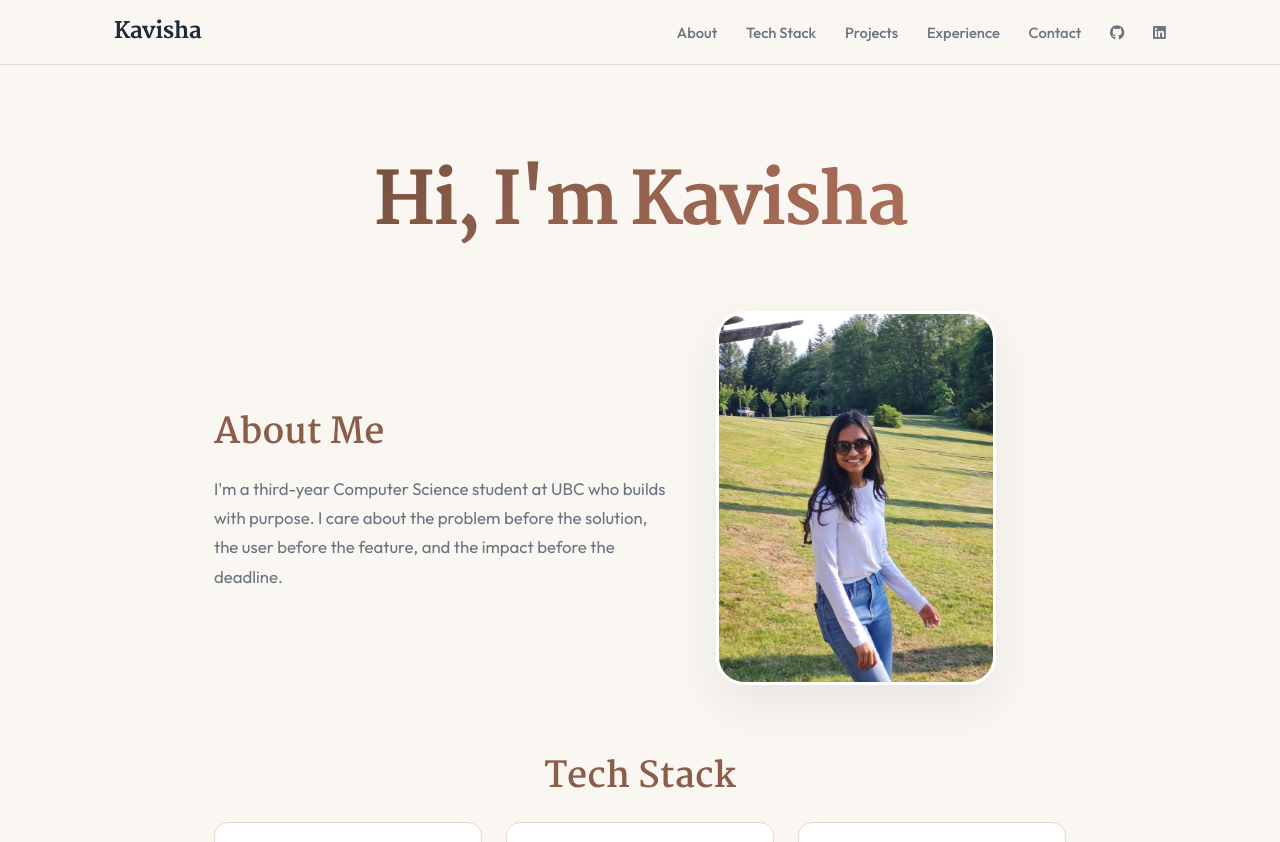
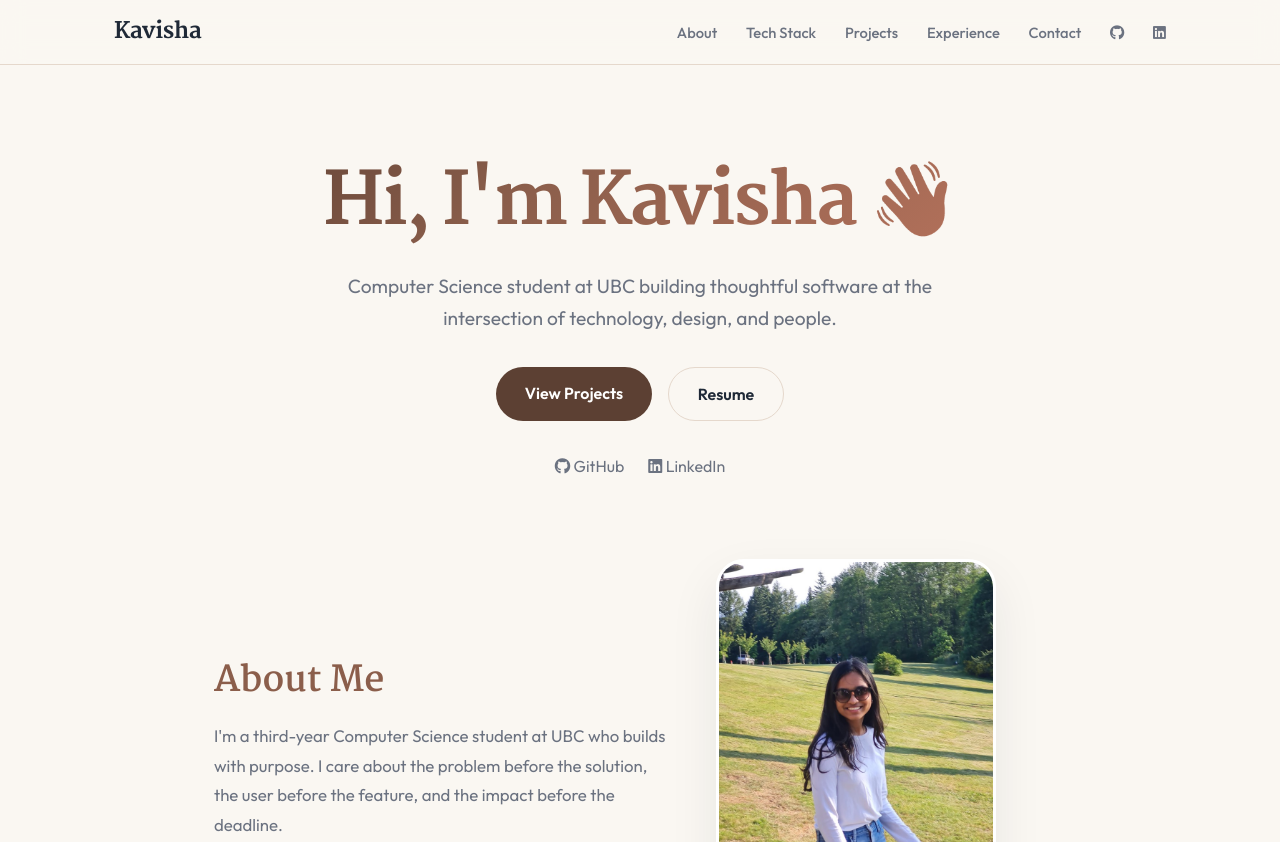
Before and after one commit to Kavisha1141/Personal-Portfolio, a website built with webpack: page tea.html in a window 1280 px wide. Shown: the top 842 px of the page. Built offline with nearby package versions, Linux system fonts and the light colour scheme.

Commit message:
added links

```diff
--- a/css/tea.css
+++ b/css/tea.css
@@ -201,6 +201,56 @@ header h1 {
   background-clip: text;
   letter-spacing: -0.03em;
   animation: fadeInUp 0.8s ease both;
+}
+
+.hero {
+  text-align: center;
+  padding: 6rem 1.5rem 5rem;
+}
+
+.hero-subtitle {
+  max-width: 650px;
+  margin: 1.5rem auto;
+  font-size: 1.2rem;
+  color: var(--text-muted);
+}
+
+.hero-buttons {
+  display: flex;
+  justify-content: center;
+  gap: 1rem;
+  margin: 2rem 0;
+}
+
+.btn {
+  padding: 0.8rem 1.8rem;
+  border-radius: 999px;
+  font-weight: 600;
+  transition: 0.3s ease;
+}
+
+.primary-btn {
+  background: var(--primary);
+  color: white;
+}
+
+.secondary-btn {
+  border: 1px solid var(--border);
+  color: var(--text);
+}
+
+.btn:hover {
+  transform: translateY(-3px);
+}
+
+.hero-links {
+  display: flex;
+  justify-content: center;
+  gap: 1.5rem;
+}
+
+.hero-links a {
+  color: var(--text-muted);
 }
 
 /* ========== Container ========== */
@@ -476,6 +526,25 @@ header h1 {
   color: var(--text-muted);
 }
 
+.project-links {
+  display: flex;
+  gap: 1rem;
+  margin-top: 1.5rem;
+}
+
+.project-links a {
+  padding: 0.5rem 1rem;
+  border-radius: 999px;
+  background: var(--cream);
+  color: var(--primary);
+  font-size: 0.9rem;
+  font-weight: 600;
+}
+
+.project-links a:hover {
+  background: var(--accent-light);
+}
+
 /* Card accent borders */
 .card.chai-accent {
   border-top: 3px solid var(--accent);
--- a/tea.html
+++ b/tea.html
@@ -21,9 +21,10 @@
   <div class="nav-container">
     <div class="nav-logo">Kavisha</div>
 
-    <button class="menu-toggle"  aria-label="Open menu">
-      &#9776;
+    <button class="menu-toggle" aria-label="Open menu">
+      ☰
     </button>
+
     <ul class="nav-links">
       <li><a href="#about">About</a></li>
       <li><a href="#tech">Tech Stack</a></li>
@@ -41,8 +42,32 @@
   </div>
 </nav>
 
-    <header>
-      <h1>Hi, I'm Kavisha</h1>
+    <header class="hero">
+      <h1>Hi, I'm Kavisha 👋</h1>
+
+      <p class="hero-subtitle">
+        Computer Science student at UBC building thoughtful software at the intersection of technology, design, and people.
+      </p>
+
+      <div class="hero-buttons">
+        <a href="#projects" class="btn primary-btn">
+          View Projects
+        </a>
+
+        <a href="Kavisha-Resume.pdf" class="btn secondary-btn" target="_blank">
+          Resume
+        </a>
+      </div>
+
+      <div class="hero-links">
+        <a href="https://github.com/Kavisha1141" target="_blank">
+          <i class="fab fa-github"></i> GitHub
+        </a>
+
+        <a href="https://www.linkedin.com/in/kavisha-patel-b89903264" target="_blank">
+          <i class="fab fa-linkedin"></i> LinkedIn
+        </a>
+      </div>
     </header>
 
 
@@ -217,6 +242,14 @@
               <span class="tag">HTML/CSS</span>
             </div>
           </div>
+          <div class="project-links">
+
+            <a href="https://devpost.com/software/prairie-journal" target="_blank">
+              🚀
+              Devpost
+            </a>
+
+          </div>
           <hr class="divider">
           <div class="field">
             <p class="field-label">What I Learned</p>
@@ -278,6 +311,14 @@
               <span class="tag">Git</span>
             </div>
           </div>
+          <div class="project-links">
+
+            <a href="https://github.com/Kavisha1141/TheBudgetManager" target="_blank">
+              🚀
+              GitHub
+            </a>
+
+          </div>
           <hr class="divider">
           <div class="field">
             <p class="field-label">What I Learned</p>
@@ -338,6 +379,14 @@
               <span class="tag">tidymodels</span>
             </div>
           </div>
+          <div class="project-links">
+
+            <a href="https://github.com/Kavisha1141/dsci100_final_project" target="_blank">
+              🚀
+              GitHub
+            </a>
+
+          </div>
           <hr class="divider">
           <div class="field">
             <p class="field-label">What I Learned</p>
@@ -397,6 +446,15 @@
               <span class="tag">Git</span>
             </div>
           </div>
+
+          <div class="project-links">
+
+            <a href="https://github.com/Kavisha1141/Personal-Portfolio" target="_blank">
+              🚀
+              GitHub
+            </a>
+
+          </div>
           <hr class="divider">
           <div class="field">
             <p class="field-label">What I Learned</p>
```
